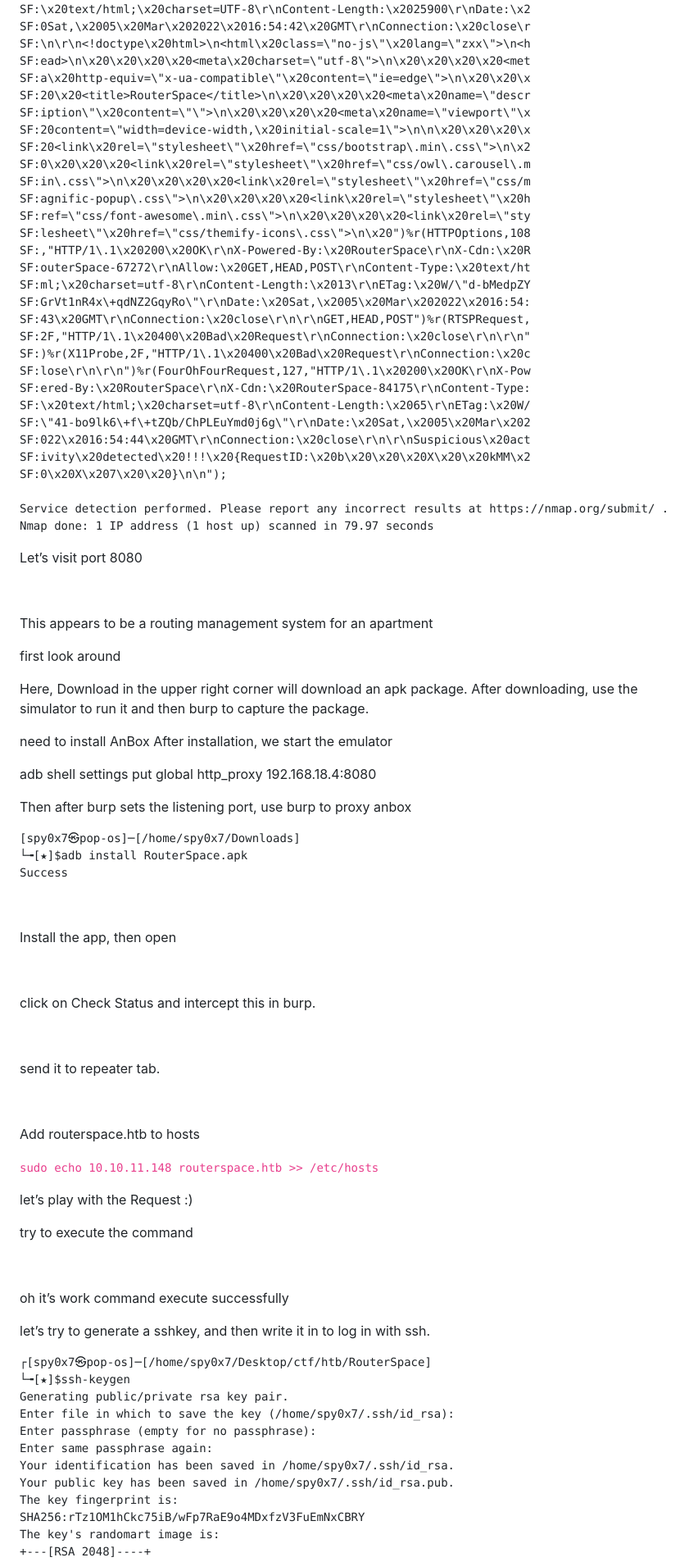
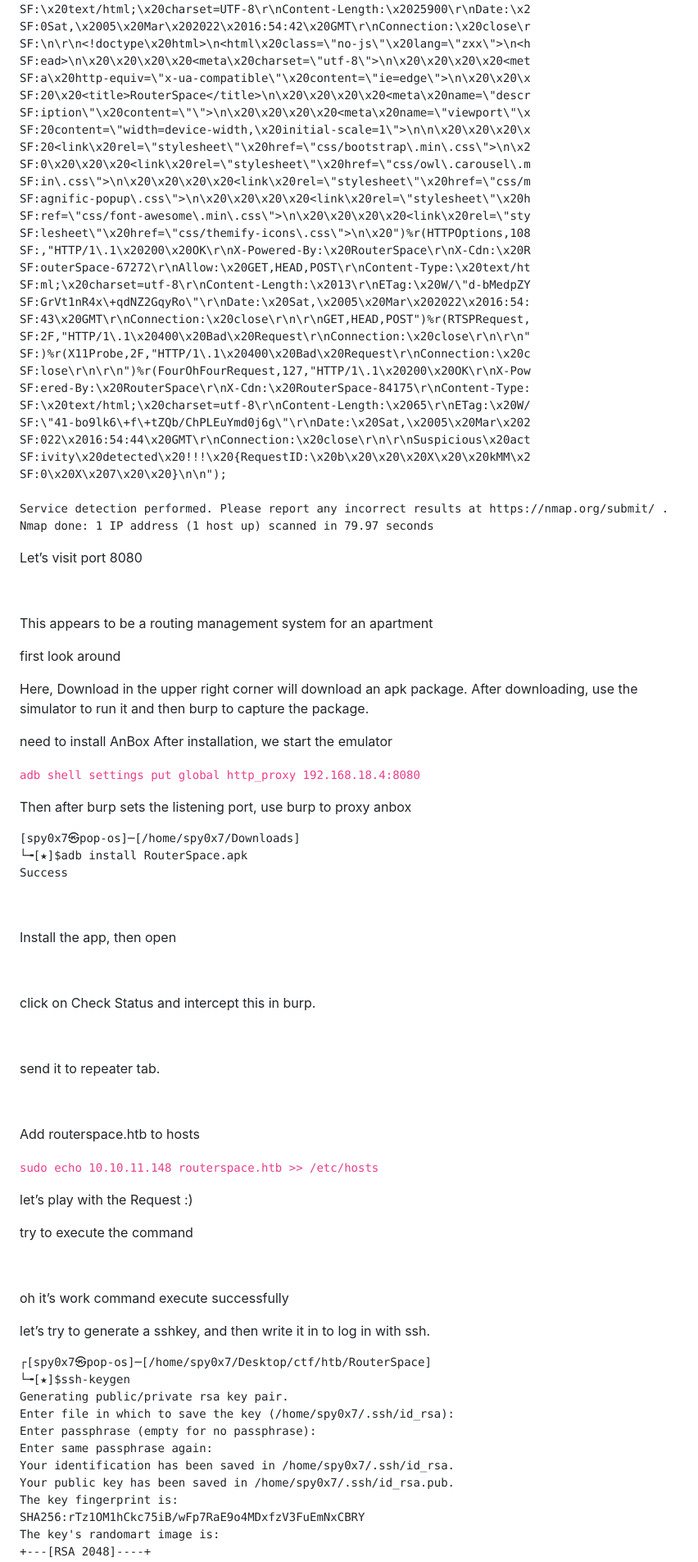
Before and after one commit to Spy0x7/Spy0x7.github.io, a Jekyll site: the page _posts/2022-03-5-hackthebox-testing-writeup.html, which Jekyll copies as it is, in a window 1280 px wide. Shown: the part 2817-4722 px from the top of the page at 82% size, without its empty margins (0-852 px from the left). Built offline with Jekyll 4.4.1, drawn with Linux system fonts in a browser that asks for light colours; nearby versions of some CDN libraries; comment, search, counter and statistics services are not loaded.

Commit message:
Update 2022-03-5-hackthebox-testing-writeup.html

```diff
--- a/_posts/2022-03-5-hackthebox-testing-writeup.html
+++ b/_posts/2022-03-5-hackthebox-testing-writeup.html
@@ -114,7 +114,7 @@ Nmap done: 1 IP address (1 host up) scanned in 79.97 seconds
 <p class="has-line-data" data-line-start="125" data-line-end="126">first look around</p>
 <p class="has-line-data" data-line-start="127" data-line-end="128">Here, Download in the upper right corner will download an apk package. After downloading, use the simulator to run it and then burp to capture the package.</p>
 <p class="has-line-data" data-line-start="129" data-line-end="130">need to install AnBox After installation, we start the emulator</p>
-<p class="has-line-data" data-line-start="131" data-line-end="132"><rouge-code>adb shell settings put global http_proxy 192.168.18.4:8080</rouge-code></p>
+<p class="has-line-data" data-line-start="131" data-line-end="132"><code>adb shell settings put global http_proxy 192.168.18.4:8080</code></p>
 <p class="has-line-data" data-line-start="133" data-line-end="134">Then after burp sets the listening port, use burp to proxy anbox</p>
 <pre><code class="has-line-data" data-line-start="136" data-line-end="140">[spy0x7㉿pop-os]─[/home/spy0x7/Downloads]
 └╼[★]$adb install RouterSpace.apk
```
